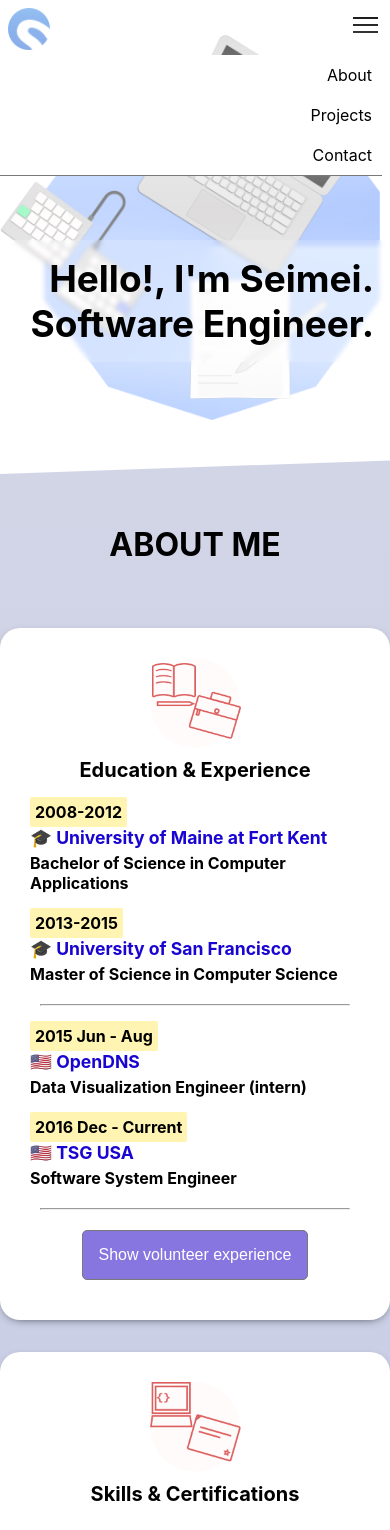
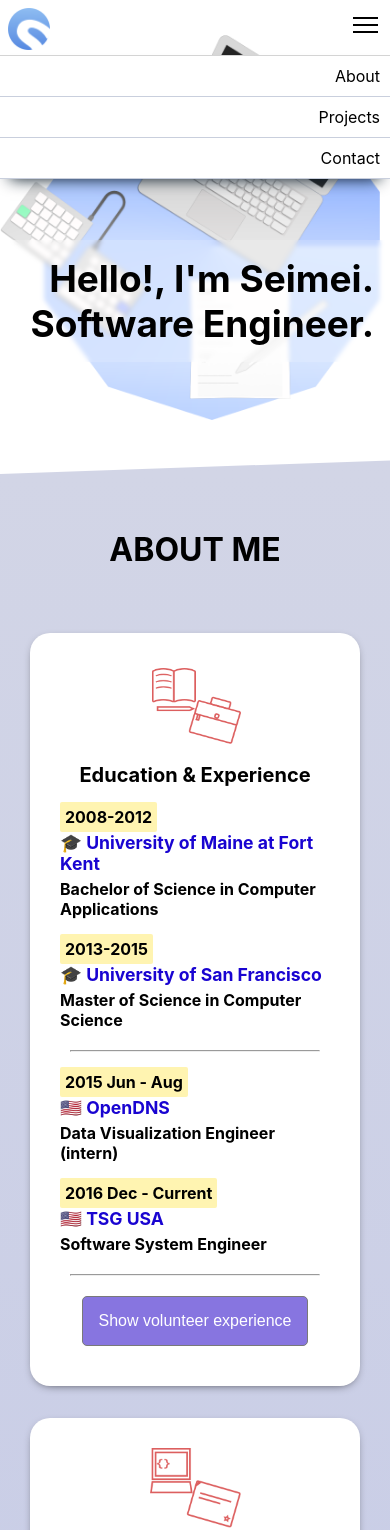
Before and after one commit to Lulkafe/Portofolio, a Next.js app: page / in a window 390 px wide. Shown: the top 1530 px of the page. Built offline with nearby package versions, Linux system fonts and the light colour scheme.

Commit message:
Added base styling for mobile devices

```diff
--- a/components/footer.tsx
+++ b/components/footer.tsx
@@ -3,12 +3,9 @@ import style from '../styles/Footer.module.sass';
 export default function Footer () {
   return (
     <footer className={style.section_wrapper} id='contact'>
-      <section>
-         <div className={style.skewed} />
-      </section>
       <div className={style.content_wrapper}>
-          <h3>Did you want to talk to me?</h3>
-          <p>👉 <span className={style.email_letters}>seimatsusaki@gmail.com</span>          </p>
+          <h3 className={style.main_header}>Did you want to talk to me?</h3>
+          <p><span className={style.email_letters}>seimatsusaki@gmail.com</span>          </p>
       </div>
     </footer>
   )
--- a/components/header.tsx
+++ b/components/header.tsx
@@ -5,7 +5,7 @@ import { useState } from 'react'
 export default function Header () {
 
   const [showMenu, setShowMenu] = useState(true);
-  const onHambergerMenuClick = (e: any) => {
+  const onMenuClick = (e: any) => {
     e.stopPropagation();
     setShowMenu(!showMenu);
   }
@@ -29,15 +29,15 @@ export default function Header () {
 
       {/* For smartphones or small screen devices */}
       <span className={style.hamberger_menu_wrapper}>
-        <div className={style.hamberger_menu_icon} onClick={onHambergerMenuClick}>
+        <div className={style.hamberger_menu_icon} onClick={onMenuClick}>
           <span className={style.hamberger_line}></span>
           <span className={style.hamberger_line}></span>
           <span className={style.hamberger_line}></span>
         </div>
         <div className={`${style.menu_list_mobile} ${showMenu? style.show : ''}`} >
-          <a className={style.menu_item_mobile} href='#about'>About</a>
-          <a className={style.menu_item_mobile} href='#project'>Projects</a>
-          <a className={style.menu_item_mobile} href='#contact'>Contact</a>
+          <a className={style.menu_item_mobile} href='#about' onClick={onMenuClick}>About</a>
+          <a className={style.menu_item_mobile} href='#project' onClick={onMenuClick}>Projects</a>
+          <a className={style.menu_item_mobile} href='#contact' onClick={onMenuClick}>Contact</a>
         </div>
       </span>
     </nav>
--- a/components/project.tsx
+++ b/components/project.tsx
@@ -174,6 +174,5 @@ const PortfolioProject: ProjectInfo = {
 const projects: ProjectInfo[] = [
     ChatAppProject,
     CalcProject,
-    TokenizerProject,
-    PortfolioProject
+    TokenizerProject
 ]
--- a/styles/About.module.sass
+++ b/styles/About.module.sass
@@ -1,7 +1,7 @@
 .about_item
     background: white
     min-width: 300px
-    max-width: 400px
+    max-width: 330px
     border-top-left-radius: 20px
     border-top-right-radius: 20px
     border-bottom-left-radius: 20px
@@ -37,14 +37,16 @@
 .section_wrapper
     width: 100%
     min-height: 500px
-    background: #D2D5E6
     position: relative
     background: linear-gradient(180deg, rgba(210,213,230,1) 0%, rgba(192,198,231,1) 100%)
+    border-bottom: 1px solid #bcb9b9
 
 .section_header
     text-align: center
     font-size: 2rem
-    margin-bottom: 4rem
+    margin: 0
+    padding-bottom: 4rem
+    padding-top: 2rem
 
 .highlight
     background: #FFF4B1
@@ -67,8 +69,6 @@
     margin: 0 auto
     width: 90px
     height: 90px
-    background-color: rgba(212, 16, 16, 0.014)
-    border-radius: 90px
 
 //Main header of each item (e.g. Education & Experience)
 .item_header
@@ -89,7 +89,6 @@
   left: 0
   right: 0
   bottom: 0
-  background: rgb(210,213,230)
   background: linear-gradient(180deg, rgba(210,213,230,1) 0%, rgba(192,198,231,1) 100%)
   transform: skewY(-2deg)
   transform-origin: top left
--- a/styles/Footer.module.sass
+++ b/styles/Footer.module.sass
@@ -11,9 +11,15 @@
     font-size: 1.2rem
     border-radius: 15px
 
+.main_header
+    margin: 0
+    padding: 2rem 0 0.5rem 0
+
 .section_wrapper
     width: 100%
     min-height: 70px
+    //background: rgb(143,190,242)
+    //background: linear-gradient(180deg, rgba(143,190,242,1) 0%, rgba(123,160,226,1) 100%)
     background: linear-gradient(13deg, rgba(234,234,234,1) 0%, rgba(216,216,216,1) 100%)
     position: relative
     padding-bottom: 32px
--- a/styles/Header.module.sass
+++ b/styles/Header.module.sass
@@ -47,24 +47,25 @@
     padding: 10px
     cursor: pointer
     text-align: right
+    border-bottom: 1px solid #c9cfdd
+
 
 .menu_item_mobile:hover
     color: white
     background-color: #11429766
 
-
 .menu_list_mobile
     position: absolute
     top: 100%
-    right: 8px
+    right: 0%
     z-index: 1
-    background: rgba(255,255,255)
-    border-left: 1px solid #797979
-    border-bottom: 1px solid #797979
+    background: white
     backdrop-filter: blur(2px)
-    -webkit-box-shadow: 5px 1px 46px 25px rgba(255,255,255,0.4)
-    box-shadow: 5px 1px 46px 25px rgba(255,255,255,0.4)
+    -webkit-box-shadow: 0px 10px 15px -10px #031421
+    box-shadow: 0px 10px 15px -10px #031421
     display: none
+    overflow: hidden
+    border-top: 1px solid #d4d4d4
 
 .menu_wrapper
     display: flex
--- a/styles/Project.module.sass
+++ b/styles/Project.module.sass
@@ -31,13 +31,14 @@ $button_long_w: 181px
 .button_wrapper
     display: flex
     justify-content: space-evenly
+    flex-wrap: wrap
 
 //This holds project items
 .content_wrapper
     display: flex
     justify-content: center
     flex-flow: row wrap
-    gap: 20px
+    gap: 32px
     max-width: 1600px
     margin: 0 auto
 
@@ -74,14 +75,17 @@ $button_long_w: 181px
 
 //Shape of a project item
 .project_container
-    max-width: 350px
+    width: 330px
     min-height: 300px
-    background: #f7f7f7
+    background-color: white
     border-radius: 25px
     padding: 40px 20px 40px 20px
     border: 1px solid #a9a5a5
     display: flex
     flex-direction: column
+    -webkit-box-shadow: 0px 3px 11px -6px #000000
+    box-shadow: 0px 3px 11px -6px #000000
+
 
 .project_paragraph
     flex-grow: 1
@@ -95,7 +99,8 @@ $button_long_w: 181px
 .section_header
     text-align: center
     font-size: 2rem
-    margin: 4rem
+    padding: 4rem
+    margin: 0
 
 //Entire Project section
 .section_wrapper
@@ -103,3 +108,18 @@ $button_long_w: 181px
     min-height: 600px
     position: relative
     padding-bottom: 4rem
+    background-color: #eef0f6
+
+
+/****** FOR SMALL MOBILE DEVICES *******/
+@media only screen and (max-width: 370px)
+    .button_demo, .button_github
+        width: 200px
+
+    .button_wrapper
+        flex-direction: column
+        gap: 10px
+        align-items: center
+
+    .project_container
+        width: 100%
```
